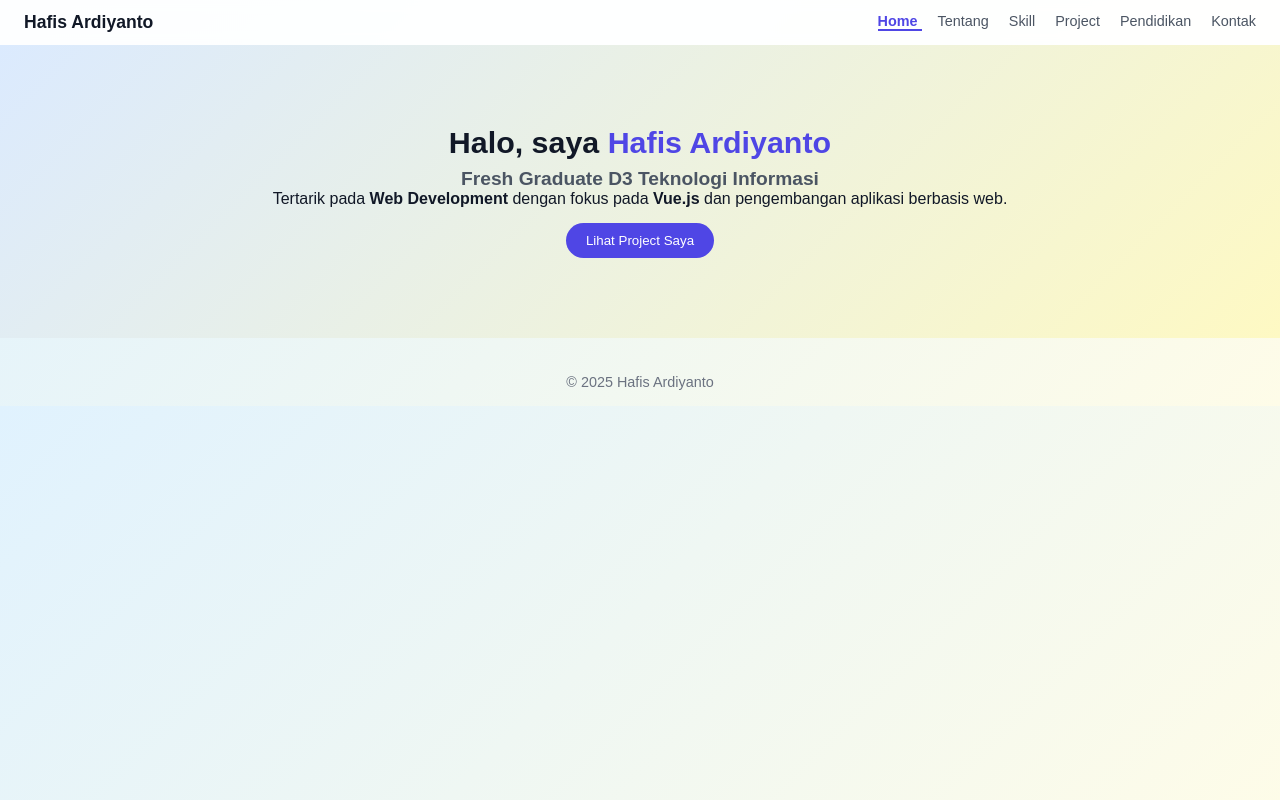
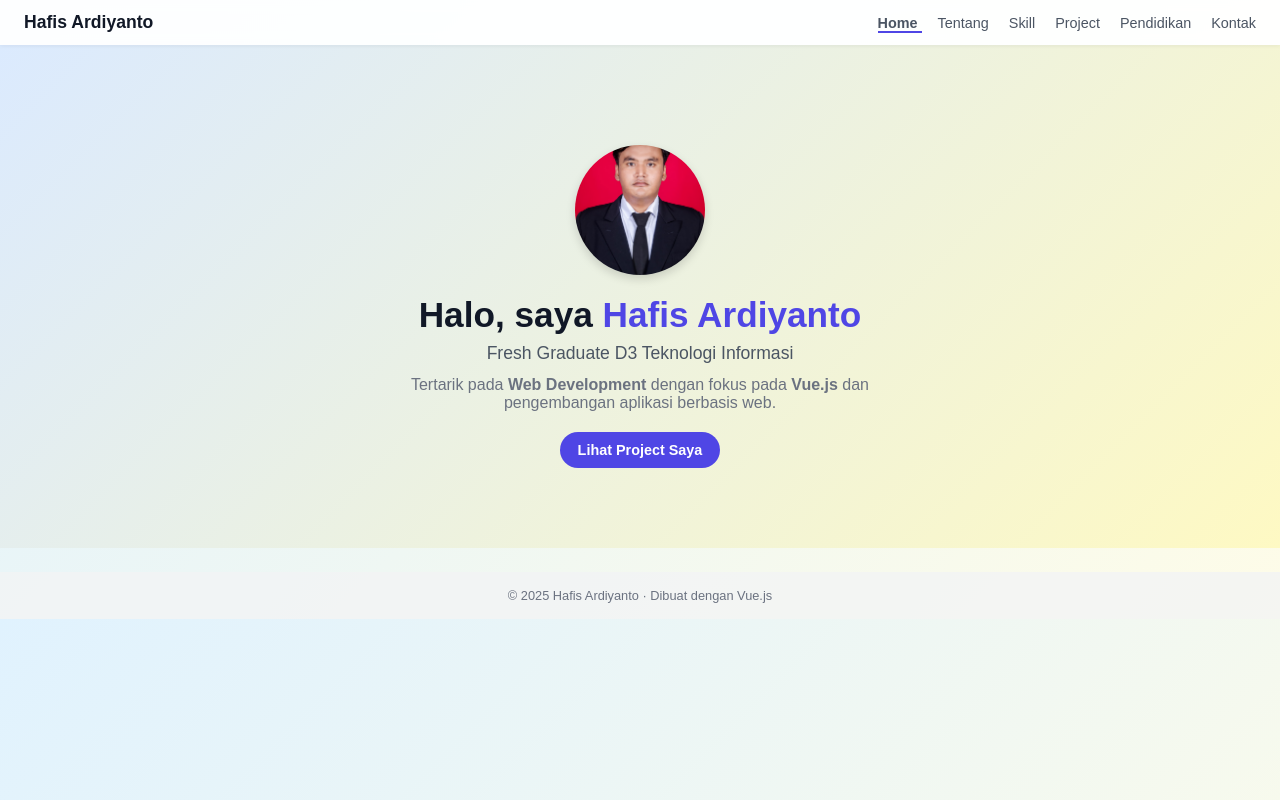
Before and after one commit to hafisardiyanto/my-portfolio, a Vue app: page / in a window 1280 px wide. Built offline with nearby package versions, Linux system fonts and the light colour scheme.

Commit message:
menambahkan gambar

```diff
--- a/src/App.vue
+++ b/src/App.vue
@@ -49,53 +49,40 @@
       </nav>
     </header>
 
-    <!-- Hero / Home -->
-    <section
-      v-if="activeSection === 'home'"
-      id="home"
-      class="hero"
-    >
+    <!-- Home Section -->
+    <section v-if="activeSection === 'home'" class="hero">
+      <img :src="profileImage" alt="Foto Hafis" class="profile-photo" />
+
       <h1>Halo, saya <span class="highlight">Hafis Ardiyanto</span></h1>
       <h2>Fresh Graduate D3 Teknologi Informasi</h2>
       <p>
         Tertarik pada <strong>Web Development</strong> dengan fokus pada
         <strong>Vue.js</strong> dan pengembangan aplikasi berbasis web.
       </p>
+
       <button @click="setSection('projects')" class="btn-primary">
         Lihat Project Saya
       </button>
     </section>
 
-    <!-- Tentang Saya -->
-    <section
-      v-if="activeSection === 'about'"
-      id="about"
-      class="section"
-    >
+    <!-- Tentang -->
+    <section v-if="activeSection === 'about'" class="section">
       <h2>Tentang Saya</h2>
       <p>
         Saya adalah lulusan D3 Teknologi Informasi yang memiliki ketertarikan
-        pada pengembangan aplikasi web. Terbiasa menggunakan HTML, CSS,
+        pada pengembangan aplikasi web, terbiasa menggunakan HTML, CSS,
         JavaScript, serta framework seperti Vue.js dan Laravel.
       </p>
       <p>
-        Saya senang belajar teknologi baru, mengerjakan project, dan terbuka
-        terhadap feedback untuk terus berkembang. Saat ini saya sedang mencari
-        kesempatan kerja sebagai <strong>Junior Web Developer</strong> atau
-        <strong>Frontend Developer</strong>.
+        Saya senang mempelajari teknologi baru dan terbuka dengan feedback untuk
+        berkembang sebagai <strong>Web Developer</strong>.
       </p>
     </section>
 
     <!-- Skill -->
-    <section
-      v-if="activeSection === 'skills'"
-      id="skills"
-      class="section"
-    >
+    <section v-if="activeSection === 'skills'" class="section">
       <h2>Skill</h2>
-      <p class="section-subtitle">
-        Berikut gambaran level kemampuan saya dalam beberapa teknologi:
-      </p>
+      <p class="section-subtitle">Berikut gambaran level kemampuan saya:</p>
 
       <div class="skill-graph">
         <div
@@ -118,12 +105,9 @@
     </section>
 
     <!-- Project -->
-    <section
-      v-if="activeSection === 'projects'"
-      id="projects"
-      class="section"
-    >
+    <section v-if="activeSection === 'projects'" class="section">
       <h2>Project</h2>
+
       <div class="project-list">
         <article
           class="project-card"
@@ -136,74 +120,63 @@
           <p class="tech-stack">
             <strong>Teknologi:</strong> {{ project.tech }}
           </p>
+
           <div v-if="project.links" class="project-links">
-            <a
-              v-if="project.links.demo"
-              :href="project.links.demo"
-              target="_blank"
-            >
-              Demo
-            </a>
+            <a v-if="project.links.demo" :href="project.links.demo" target="_blank">Demo</a>
             <a
               v-if="project.links.github"
               :href="project.links.github"
               target="_blank"
-            >
-              GitHub
-            </a>
+            >GitHub</a>
           </div>
         </article>
       </div>
     </section>
 
     <!-- Pendidikan -->
-    <section
-      v-if="activeSection === 'education'"
-      id="education"
-      class="section"
-    >
+    <section v-if="activeSection === 'education'" class="section">
       <h2>Pendidikan</h2>
+
       <div class="education-card">
         <h3><strong>SD:</strong> SDN 4 GRESIK</h3>
-        <p><strong>Tahun:</strong> 2010 - 2016 </p>
-        <h3><strong>Sekolah:</strong> SMP 2 KEBOMAS GRESIK</h3>
-        <p><strong>Tahun:</strong> 2016 - 2019 </p>
-        <h3><strong>Jurusan:</strong> (Rekayasa Perangkat Lunak)</h3>
-        <p><strong>SMK:</strong> SMK SEMEN GRESIK</p>
-        <p><strong>Tahun:</strong> 2019 - 2022 </p>
-        <h3><strong>Prodi:</strong> Teknologi Informasi</h3>
-        <p><strong>Kampus:</strong> POLTEKSI (Politeknik Semen Indonesia)</p>
-        <p><strong>Tahun:</strong> 2022 – 2025 </p>
+        <p><strong>Tahun:</strong> 2010 - 2016</p>
+
+        <h3><strong>SMP:</strong> SMP 2 KEBOMAS GRESIK</h3>
+        <p><strong>Tahun:</strong> 2016 - 2019</p>
+
+        <h3><strong>SMK:</strong> SMK SEMEN GRESIK</h3>
+        <p><strong>Jurusan:</strong> RPL</p>
+        <p><strong>Tahun:</strong> 2019 - 2022</p>
+
+        <h3><strong>Kuliah:</strong> Politeknik Semen Indonesia</h3>
+        <p><strong>Prodi:</strong> Teknologi Informasi</p>
+        <p><strong>Tahun:</strong> 2022 – 2025</p>
       </div>
     </section>
 
     <!-- Kontak -->
-    <section
-      v-if="activeSection === 'contact'"
-      id="contact"
-      class="section"
-    >
+    <section v-if="activeSection === 'contact'" class="section">
       <h2>Kontak</h2>
-      <p>Silakan hubungi saya melalui:</p>
       <ul class="contact-list">
         <li><strong>Email:</strong> hafisardiyanto19@gmail.com</li>
         <li><strong>WhatsApp:</strong> 085748174062</li>
-        <li><strong>GitHub:</strong> https://github.com/hafisardiyanto</li>
+        <li><strong>GitHub:</strong> github.com/username</li>
         <li><strong>LinkedIn:</strong> linkedin.com/in/username</li>
       </ul>
     </section>
 
     <!-- Footer -->
     <footer class="footer">
-      © {{ new Date().getFullYear() }} Hafis Ardiyanto
+      © {{ new Date().getFullYear() }} Hafis Ardiyanto · Dibuat dengan Vue.js
     </footer>
   </div>
 </template>
 
 <script setup>
 import { ref } from "vue";
+import profileImage from "@/assets/Hafis.jpg"; // FOTO KAMU
 
-const activeSection = ref("home"); // default tampilan awal: Home
+const activeSection = ref("home");
 
 const setSection = (section) => {
   activeSection.value = section;
@@ -216,42 +189,23 @@ const skillChart = [
   { name: "PHP dasar", level: 85 },
   { name: "Laravel dasar", level: 85 },
   { name: "MySQL", level: 80 },
-  { name: "Git & GitHub", level: 85 },
+  { name: "Git & GitHub", level: 85 }
 ];
 
 const projects = [
   {
-    title: "Sistem Absensi Karyawan Berbasis Web dengan GPS",
+    title: "Sistem Absensi Berbasis GPS",
     role: "Fullstack Developer",
-    description:
-      "Aplikasi absensi yang mencatat kehadiran karyawan berdasarkan lokasi (geolokasi) dan waktu. Memiliki fitur login, absensi, dan laporan sederhana.",
-    tech: "Laravel, MySQL, Bootstrap, JavaScript",
-    links: {
-      demo: "",
-      github: "",
-    },
+    description: "Absensi realtime berdasarkan lokasi.",
+    tech: "Laravel, MySQL, Bootstrap",
+    links: {}
   },
   {
     title: "Warehouse Management System",
-    role: "Fullstack Developper",
-    description:
-      "Aplikasi web untuk mengelola produk, stok, dan transaksi penjualan dengan tampilan yang sederhana dan responsif.",
-    tech: "Vue.js, REST API Laravel, Axios, CSS",
-    links: {
-      demo: "",
-      github: "",
-    },
-  },
-  {
-    title: "Website Portofolio Pribadi",
-    role: "Fullstack",
-    description:
-      "Website satu halaman untuk menampilkan profil, keahlian, dan project pribadi sebagai fresh graduate Teknologi Informasi.",
-    tech: "Vue.js, HTML, CSS",
-    links: {
-      demo: "",
-      github: "",
-    },
-  },
+    role: "Fullstack Developer",
+    description: "Manajemen stok & produk sederhana.",
+    tech: "Vue.js, Laravel API",
+    links: {}
+  }
 ];
 </script>
--- a/src/assets/portofolio.css
+++ b/src/assets/portofolio.css
@@ -1,8 +1,8 @@
 /* Global */
 * {
+  box-sizing: border-box;
   margin: 0;
   padding: 0;
-  box-sizing: border-box;
 }
 
 body {
@@ -11,6 +11,7 @@ body {
   color: #1f2937;
 }
 
+/* Wrapper utama */
 .app {
   background: transparent;
   color: #111827;
@@ -25,12 +26,14 @@ body {
   backdrop-filter: blur(6px);
   display: flex;
   justify-content: space-between;
+  align-items: center;
   padding: 12px 24px;
+  box-shadow: 0 1px 4px rgba(15, 23, 42, 0.06);
 }
 
 .logo {
+  font-weight: 700;
   font-size: 1.1rem;
-  font-weight: 700;
 }
 
 .navbar nav a {
@@ -40,39 +43,47 @@ body {
   font-size: 0.9rem;
 }
 
-.navbar nav a:hover,
+.navbar nav a:hover {
+  color: #111827;
+}
+
 .navbar nav a.active {
-  color: #4f46e5;
   font-weight: 600;
   border-bottom: 2px solid #4f46e5;
 }
 
-/* FOTO PROFIL */
-.profile-img {
-  width: 160px;
-  height: 160px;
-  border-radius: 50%;
-  object-fit: cover;
-  margin-bottom: 20px;
-  border: 4px solid white;
-  box-shadow: 0 4px 10px rgba(0, 0, 0, 0.12);
-}
-
-/* HERO */
+/* Hero section */
 .hero {
-  padding: 80px 24px;
+  padding: 80px 24px 60px;
   text-align: center;
   background: linear-gradient(135deg, #dbeafe, #fef9c3);
 }
 
+.profile-photo {
+  width: 130px;
+  height: 130px;
+  border-radius: 50%;
+  object-fit: cover;
+  margin-bottom: 16px;
+  box-shadow: 0 4px 10px rgba(0,0,0,0.15);
+}
+
 .hero h1 {
-  font-size: 1.9rem;
+  font-size: 1.8rem;
   margin-bottom: 8px;
 }
 
 .hero h2 {
-  font-size: 1.2rem;
+  font-size: 1.1rem;
+  font-weight: 500;
+  margin-bottom: 12px;
   color: #4b5563;
+}
+
+.hero p {
+  max-width: 520px;
+  margin: 0 auto 20px;
+  color: #6b7280;
 }
 
 .highlight {
@@ -80,65 +91,78 @@ body {
 }
 
 .btn-primary {
-  margin-top: 15px;
-  background: #4f46e5;
-  color: white;
-  padding: 10px 20px;
+  padding: 10px 18px;
   border-radius: 999px;
   border: none;
   cursor: pointer;
+  font-size: 0.9rem;
+  font-weight: 600;
+  background: #4f46e5;
+  color: white;
 }
 
 .btn-primary:hover {
   opacity: 0.9;
 }
 
-/* Section umum */
+/* Sections */
 .section {
   padding: 40px 24px;
-  max-width: 900px;
-  margin: 20px auto;
+  max-width: 960px;
+  margin: 0 auto;
   background: white;
   border-radius: 16px;
-  box-shadow: 0 2px 10px rgba(0, 0, 0, 0.08);
+  box-shadow: 0 2px 10px rgba(15,23,42,0.08);
+  margin-bottom: 24px;
 }
 
 .section h2 {
+  font-size: 1.4rem;
   margin-bottom: 16px;
-  font-size: 1.4rem;
 }
 
+/* Subtitle */
 .section-subtitle {
+  font-size: 0.9rem;
   color: #6b7280;
   margin-bottom: 16px;
 }
 
-/* Skill bar */
+/* Skill Graph */
 .skill-graph {
   display: flex;
   flex-direction: column;
   gap: 12px;
 }
 
+.skill-graph-item {
+  width: 100%;
+}
+
 .skill-graph-label {
   display: flex;
   justify-content: space-between;
+  font-size: 0.9rem;
+  margin-bottom: 4px;
+  color: #374151;
 }
 
 .skill-graph-bar {
+  width: 100%;
   height: 10px;
+  border-radius: 999px;
   background: #e5e7eb;
-  border-radius: 999px;
   overflow: hidden;
 }
 
 .skill-graph-bar-fill {
   height: 100%;
+  border-radius: 999px;
   background: linear-gradient(90deg, #4f46e5, #6366f1);
-  transition: width 0.5s;
+  transition: width 0.6s ease;
 }
 
-/* Project */
+/* Projects */
 .project-list {
   display: grid;
   grid-template-columns: repeat(auto-fit, minmax(260px, 1fr));
@@ -149,23 +173,80 @@ body {
   background: white;
   padding: 16px;
   border-radius: 12px;
-  box-shadow: 0 1px 3px rgba(0, 0, 0, 0.08);
+  box-shadow: 0 1px 3px rgba(15,23,42,0.06);
+  font-size: 0.9rem;
+}
+
+.project-card h3 {
+  font-size: 1rem;
+  margin-bottom: 6px;
+}
+
+.project-role {
+  margin-bottom: 6px;
+  color: #4b5563;
+}
+
+.tech-stack {
+  margin-top: 6px;
+  color: #4b5563;
+}
+
+.project-links a {
+  margin-right: 12px;
+  font-size: 0.85rem;
+  color: #4f46e5;
+  text-decoration: none;
+}
+
+/* Education */
+.education-card {
+  background: #ffffff;
+  padding: 16px;
+  border-radius: 12px;
+  box-shadow: 0 1px 3px rgba(15, 23, 42, 0.06);
+  font-size: 0.95rem;
 }
 
 /* Contact */
 .contact-list {
   list-style: none;
+  margin-top: 8px;
 }
 
 .contact-list li {
-  margin-bottom: 6px;
+  margin-bottom: 4px;
 }
 
 /* Footer */
 .footer {
   text-align: center;
   padding: 16px;
-  margin-top: 20px;
-  font-size: 0.9rem;
+  font-size: 0.8rem;
   color: #6b7280;
+  background: rgba(243, 244, 246, 0.8);
+  margin-top: 24px;
 }
+
+/* Responsive */
+@media (min-width: 768px) {
+  .hero {
+    padding: 100px 24px 80px;
+  }
+
+  .hero h1 {
+    font-size: 2.2rem;
+  }
+}
+
+/* Animasi */
+@keyframes slide-in {
+  from {
+    transform: translateY(40px);
+    opacity: 0;
+  }
+  to {
+    transform: translateY(0);
+    opacity: 1;
+  }
+}
```
